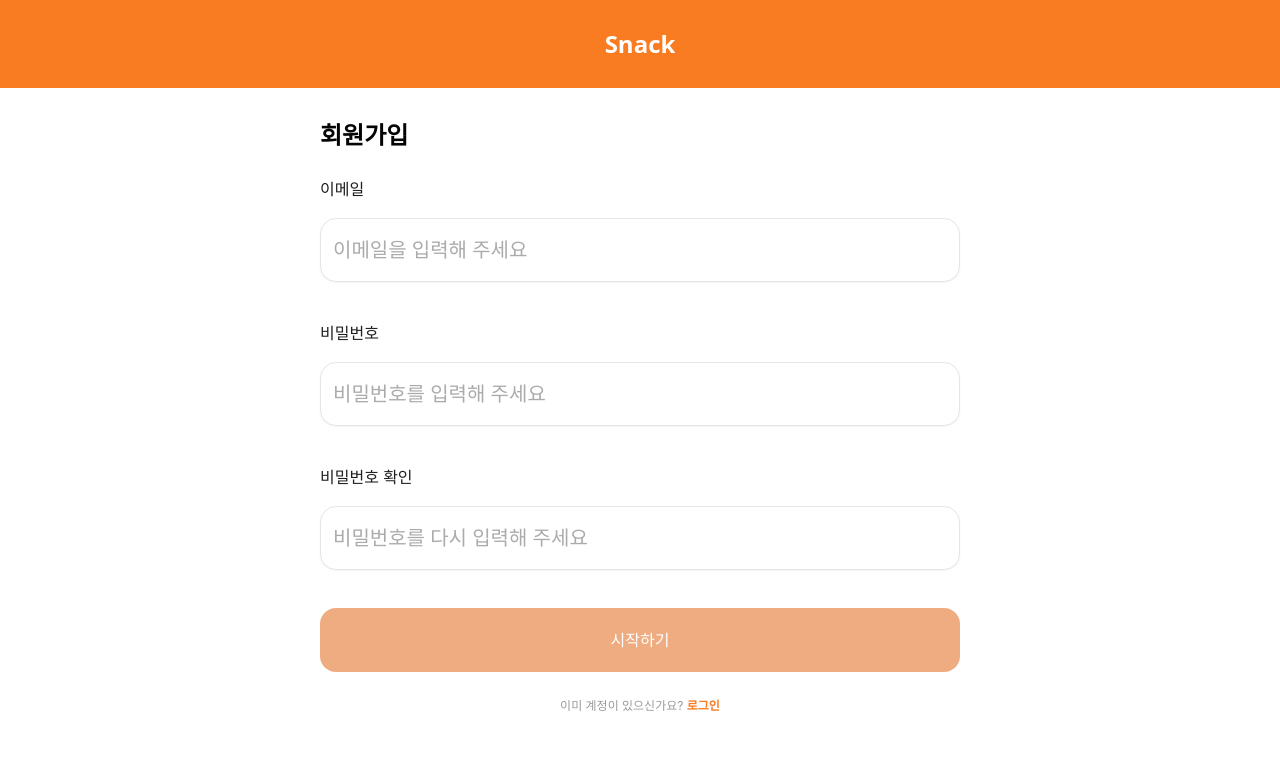
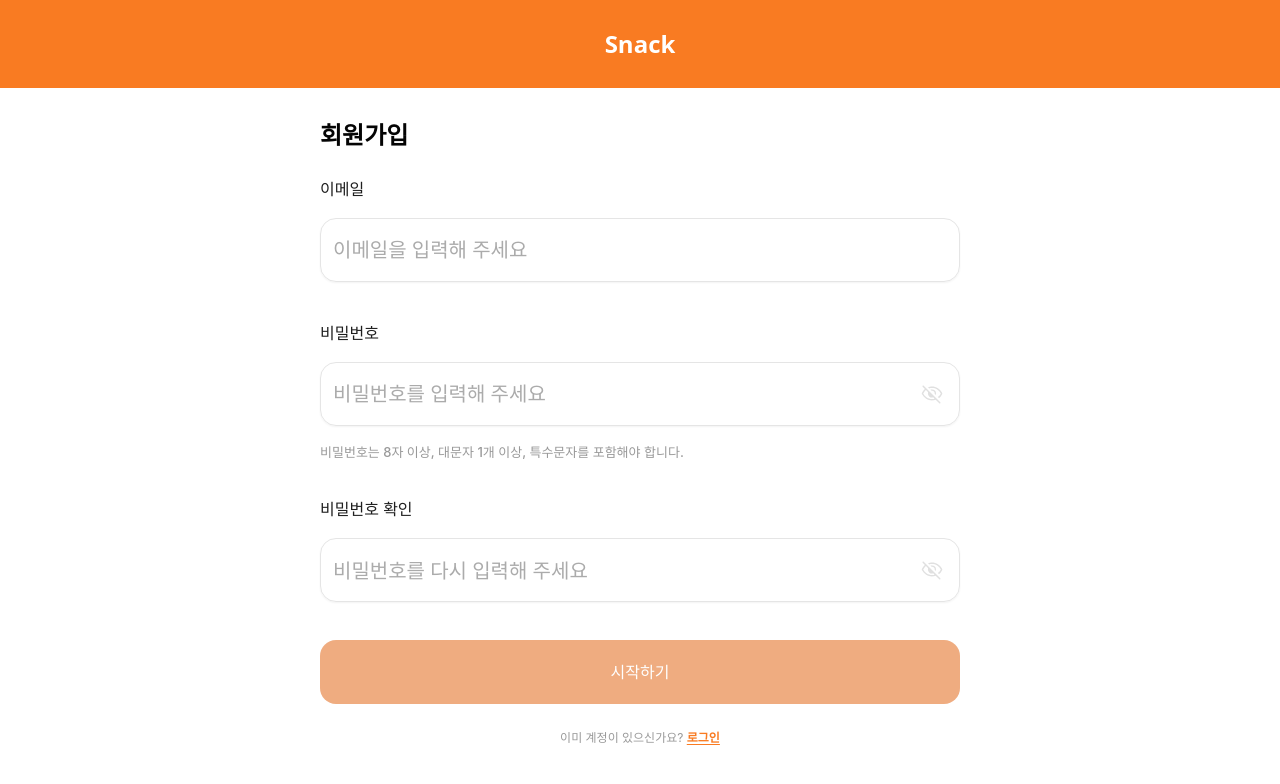
Before and after one commit to Codeit-Snack/frontend, a Next.js app: page /signup in a window 1280 px wide. Shown: the top 784 px of the page. Built offline with nearby package versions, Linux system fonts and the light colour scheme; a web font is replaced by a local one.

Commit message:
feat: refine signup login and landing ux

```diff
--- /dev/null
+++ b/src/app/login/page.tsx
@@ -0,0 +1,103 @@
+"use client"
+
+import Link from "next/link"
+import { FormEvent, useState } from "react"
+
+import { AuthGnb } from "@/components/auth/auth-gnb"
+import { Button } from "@/components/ui/button"
+import { Input } from "@/components/ui/input"
+import { PasswordInput } from "@/components/ui/password-input"
+
+const fieldWrapperClass =
+  "flex min-h-[86px] w-full max-w-[327px] flex-col items-start gap-2 self-stretch md:min-h-[112px] md:max-w-[640px] md:gap-4"
+const inputClass =
+  "h-[54px] w-full rounded-[16px] text-sm md:h-[64px] md:text-[20px]"
+
+export default function LoginPage() {
+  const [email, setEmail] = useState("")
+  const [password, setPassword] = useState("")
+  const canSubmit = email.trim().length > 0 && password.trim().length > 0
+
+  const handleSubmit = (event: FormEvent<HTMLFormElement>) => {
+    event.preventDefault()
+    if (!canSubmit) return
+
+    // TODO: connect login API
+    window.alert("로그인 조건이 충족되었습니다.")
+  }
+
+  return (
+    <main className="relative min-h-screen bg-white px-6 pb-12 pt-[86px] md:pt-[96px] lg:pt-[120px]">
+      <AuthGnb />
+      <section className="mx-auto flex w-full max-w-[640px] flex-col items-center gap-6">
+        <h1 className="w-full text-center text_2xl_semibold black_black_500_t">
+          로그인
+        </h1>
+
+        <form
+          className="flex w-full flex-col items-start gap-8"
+          noValidate
+          onSubmit={handleSubmit}
+        >
+          <div className={fieldWrapperClass}>
+            <label htmlFor="email" className="text_lg_medium black_black_400_t">
+              이메일
+            </label>
+            <Input
+              id="email"
+              name="email"
+              type="email"
+              placeholder="이메일을 입력해 주세요"
+              variant="outlined"
+              inputSize="md"
+              className={inputClass}
+              autoComplete="email"
+              value={email}
+              onChange={(event) => setEmail(event.target.value)}
+              required
+            />
+          </div>
+
+          <div className={fieldWrapperClass}>
+            <label htmlFor="password" className="text_lg_medium black_black_400_t">
+              비밀번호
+            </label>
+            <PasswordInput
+              id="password"
+              name="password"
+              placeholder="비밀번호를 입력해 주세요"
+              variant="outlined"
+              inputSize="md"
+              className={inputClass}
+              autoComplete="current-password"
+              value={password}
+              onChange={(event) => setPassword(event.target.value)}
+              toggleLabel="password"
+              required
+            />
+          </div>
+
+          <Button
+            type="submit"
+            variant="solid"
+            size="lg"
+            disabled={!canSubmit}
+            className="h-[54px] w-full max-w-[327px] disabled:cursor-not-allowed disabled:opacity-60 md:h-[64px] md:max-w-[640px]"
+          >
+            로그인
+          </Button>
+        </form>
+
+        <p className="text-center text_xs_regular gray_gray_500_t">
+          기업담당자이신가요?{" "}
+          <Link
+            href="/signup/super-admin"
+            className="text_xs_semibold text-[#F97B22] underline underline-offset-2"
+          >
+            가입하기
+          </Link>
+        </p>
+      </section>
+    </main>
+  )
+}
--- a/src/app/signup/page.tsx
+++ b/src/app/signup/page.tsx
@@ -1,31 +1,55 @@
 "use client"
 
+import Link from "next/link"
 import { FormEvent, useState } from "react"
-import Link from "next/link"
 
 import { AuthGnb } from "@/components/auth/auth-gnb"
 import { Button } from "@/components/ui/button"
 import { Input } from "@/components/ui/input"
+import { PasswordInput } from "@/components/ui/password-input"
 
 const fieldWrapperClass =
   "flex min-h-[86px] w-full max-w-[327px] flex-col items-start gap-2 self-stretch md:min-h-[112px] md:max-w-[640px] md:gap-4"
 const inputClass =
   "h-[54px] w-full rounded-[16px] text-sm md:h-[64px] md:text-[20px]"
+const errorInputClass =
+  "border-[#F97B22] focus-visible:border-[#F97B22] focus-visible:ring-0"
+const emailPattern = /^[^\s@]+@[^\s@]+\.[^\s@]+$/
+const passwordPattern = /^(?=.*[A-Z])(?=.*[^A-Za-z0-9]).{8,}$/
+const passwordGuideText =
+  "비밀번호는 8자 이상, 대문자 1개 이상, 특수문자를 포함해야 합니다."
 
 export default function SignupPage() {
   const [email, setEmail] = useState("")
   const [password, setPassword] = useState("")
   const [passwordConfirm, setPasswordConfirm] = useState("")
-  const [passwordFocused, setPasswordFocused] = useState(false)
+  const [emailTouched, setEmailTouched] = useState(false)
+  const [passwordTouched, setPasswordTouched] = useState(false)
   const [submitted, setSubmitted] = useState(false)
 
+  const normalizedEmail = email.trim()
+  const isEmailValid = emailPattern.test(normalizedEmail)
+  const isPasswordValid = passwordPattern.test(password)
+
+  const showEmailInvalid =
+    (emailTouched || submitted) &&
+    normalizedEmail.length > 0 &&
+    !isEmailValid
   const showPasswordRequired =
-    (passwordFocused || submitted) && password.trim().length === 0
+    (passwordTouched || submitted) && password.trim().length === 0
+  const showPasswordInvalid =
+    (passwordTouched || submitted) &&
+    password.trim().length > 0 &&
+    !isPasswordValid
   const showPasswordMismatch =
-    passwordConfirm.length > 0 && password !== passwordConfirm
+    (submitted || passwordConfirm.length > 0) &&
+    passwordConfirm.trim().length > 0 &&
+    password !== passwordConfirm
+
   const canSubmit =
-    email.trim().length > 0 &&
-    password.trim().length > 0 &&
+    normalizedEmail.length > 0 &&
+    isEmailValid &&
+    isPasswordValid &&
     passwordConfirm.trim().length > 0 &&
     password === passwordConfirm
 
@@ -36,7 +60,7 @@ export default function SignupPage() {
     if (!canSubmit) return
 
     // TODO: connect signup API
-    window.alert("가입 조건이 충족되었습니다.")
+    window.alert("회원가입 조건이 충족되었습니다.")
   }
 
   return (
@@ -61,39 +85,51 @@ export default function SignupPage() {
               placeholder="이메일을 입력해 주세요"
               variant="outlined"
               inputSize="md"
-              className={inputClass}
+              className={`${inputClass} ${showEmailInvalid ? errorInputClass : ""}`}
               autoComplete="email"
+              inputMode="email"
               value={email}
+              onBlur={() => setEmailTouched(true)}
               onChange={(event) => setEmail(event.target.value)}
+              aria-invalid={showEmailInvalid}
               required
             />
+            {showEmailInvalid && (
+              <p className="text_sm_medium text-[#F97B22]">
+                올바른 이메일 형식으로 입력해 주세요.
+              </p>
+            )}
           </div>
 
           <div className={fieldWrapperClass}>
             <label htmlFor="password" className="text_lg_medium black_black_400_t">
               비밀번호
             </label>
-            <Input
+            <PasswordInput
               id="password"
               name="password"
-              type="password"
               placeholder="비밀번호를 입력해 주세요"
               variant="outlined"
               inputSize="md"
               className={`${inputClass} ${
-                passwordFocused || password.trim().length > 0 || showPasswordRequired
-                  ? "border-[#F97B22] focus-visible:border-[#F97B22] focus-visible:ring-0"
-                  : ""
+                showPasswordRequired || showPasswordInvalid ? errorInputClass : ""
               }`}
               autoComplete="new-password"
               value={password}
-              onFocus={() => setPasswordFocused(true)}
-              onBlur={() => setPasswordFocused(false)}
+              onBlur={() => setPasswordTouched(true)}
               onChange={(event) => setPassword(event.target.value)}
+              aria-invalid={showPasswordRequired || showPasswordInvalid}
+              toggleLabel="password"
               required
             />
+            <p className="text_sm_medium gray_gray_500_t">{passwordGuideText}</p>
             {showPasswordRequired && (
-              <p className="text_sm_medium text-[#F97B22]">비밀번호를 입력해주세요</p>
+              <p className="text_sm_medium text-[#F97B22]">
+                비밀번호를 입력해 주세요.
+              </p>
+            )}
+            {showPasswordInvalid && (
+              <p className="text_sm_medium text-[#F97B22]">{passwordGuideText}</p>
             )}
           </div>
 
@@ -104,17 +140,18 @@ export default function SignupPage() {
             >
               비밀번호 확인
             </label>
-            <Input
+            <PasswordInput
               id="passwordConfirm"
               name="passwordConfirm"
-              type="password"
               placeholder="비밀번호를 다시 입력해 주세요"
               variant="outlined"
               inputSize="md"
-              className={inputClass}
+              className={`${inputClass} ${showPasswordMismatch ? errorInputClass : ""}`}
               autoComplete="new-password"
               value={passwordConfirm}
               onChange={(event) => setPasswordConfirm(event.target.value)}
+              aria-invalid={showPasswordMismatch}
+              toggleLabel="password confirmation"
               required
             />
             {showPasswordMismatch && (
@@ -134,9 +171,13 @@ export default function SignupPage() {
             시작하기
           </Button>
         </form>
+
         <p className="w-full max-w-[327px] text-center text_xs_regular gray_gray_500_t md:max-w-[640px]">
           이미 계정이 있으신가요?{" "}
-          <Link href="/login" className="text_xs_semibold primary_orange_400_t">
+          <Link
+            href="/login"
+            className="text_xs_semibold text-[#F97B22] underline underline-offset-2"
+          >
             로그인
           </Link>
         </p>
--- a/src/app/signup/super-admin/page.tsx
+++ b/src/app/signup/super-admin/page.tsx
@@ -1,15 +1,23 @@
 "use client"
 
+import Link from "next/link"
 import { FormEvent, useState } from "react"
 
 import { AuthGnb } from "@/components/auth/auth-gnb"
 import { Button } from "@/components/ui/button"
 import { Input } from "@/components/ui/input"
+import { PasswordInput } from "@/components/ui/password-input"
 
 const fieldWrapperClass =
   "flex min-h-[86px] w-full max-w-[327px] flex-col items-start gap-2 self-stretch md:min-h-[112px] md:max-w-[640px] md:gap-4"
 const inputClass =
   "h-[54px] w-full rounded-[16px] text-sm md:h-[64px] md:text-[20px]"
+const errorInputClass =
+  "border-[#F97B22] focus-visible:border-[#F97B22] focus-visible:ring-0"
+const emailPattern = /^[^\s@]+@[^\s@]+\.[^\s@]+$/
+const passwordPattern = /^(?=.*[A-Z])(?=.*[^A-Za-z0-9]).{8,}$/
+const passwordGuideText =
+  "비밀번호는 8자 이상, 대문자 1개 이상, 특수문자를 포함해야 합니다."
 
 export default function SuperAdminSignupPage() {
   const [managerName, setManagerName] = useState("")
@@ -18,17 +26,34 @@ export default function SuperAdminSignupPage() {
   const [passwordConfirm, setPasswordConfirm] = useState("")
   const [companyName, setCompanyName] = useState("")
   const [businessNumber, setBusinessNumber] = useState("")
-  const [passwordFocused, setPasswordFocused] = useState(false)
+  const [emailTouched, setEmailTouched] = useState(false)
+  const [passwordTouched, setPasswordTouched] = useState(false)
   const [submitted, setSubmitted] = useState(false)
 
+  const normalizedEmail = email.trim()
+  const isEmailValid = emailPattern.test(normalizedEmail)
+  const isPasswordValid = passwordPattern.test(password)
+
+  const showEmailInvalid =
+    (emailTouched || submitted) &&
+    normalizedEmail.length > 0 &&
+    !isEmailValid
   const showPasswordRequired =
-    (passwordFocused || submitted) && password.trim().length === 0
+    (passwordTouched || submitted) && password.trim().length === 0
+  const showPasswordInvalid =
+    (passwordTouched || submitted) &&
+    password.trim().length > 0 &&
+    !isPasswordValid
   const showPasswordMismatch =
-    passwordConfirm.length > 0 && password !== passwordConfirm
+    (submitted || passwordConfirm.length > 0) &&
+    passwordConfirm.trim().length > 0 &&
+    password !== passwordConfirm
+
   const canSubmit =
     managerName.trim().length > 0 &&
-    email.trim().length > 0 &&
-    password.trim().length > 0 &&
+    normalizedEmail.length > 0 &&
+    isEmailValid &&
+    isPasswordValid &&
     passwordConfirm.trim().length > 0 &&
     companyName.trim().length > 0 &&
     businessNumber.trim().length > 0 &&
@@ -52,7 +77,7 @@ export default function SuperAdminSignupPage() {
           기업담당자 회원가입
         </h1>
         <p className="text_sm_medium gray_gray_500_t">
-          *그룹 내 유저는 기업담당자의 초대 메일을 통해 가입이 가능합니다.
+          그룹 내 유저는 기업담당자의 초대 메일을 통해 가입이 가능합니다.
         </p>
 
         <form
@@ -61,7 +86,10 @@ export default function SuperAdminSignupPage() {
           onSubmit={handleSubmit}
         >
           <div className={fieldWrapperClass}>
-            <label htmlFor="managerName" className="text_lg_medium black_black_400_t">
+            <label
+              htmlFor="managerName"
+              className="text_lg_medium black_black_400_t"
+            >
               이름(기업 담당자)
             </label>
             <Input
@@ -89,39 +117,51 @@ export default function SuperAdminSignupPage() {
               placeholder="이메일을 입력해 주세요"
               variant="outlined"
               inputSize="md"
-              className={inputClass}
+              className={`${inputClass} ${showEmailInvalid ? errorInputClass : ""}`}
               autoComplete="email"
+              inputMode="email"
               value={email}
+              onBlur={() => setEmailTouched(true)}
               onChange={(event) => setEmail(event.target.value)}
+              aria-invalid={showEmailInvalid}
               required
             />
+            {showEmailInvalid && (
+              <p className="text_sm_medium text-[#F97B22]">
+                올바른 이메일 형식으로 입력해 주세요.
+              </p>
+            )}
           </div>
 
           <div className={fieldWrapperClass}>
             <label htmlFor="password" className="text_lg_medium black_black_400_t">
               비밀번호
             </label>
-            <Input
+            <PasswordInput
               id="password"
               name="password"
-              type="password"
               placeholder="비밀번호를 입력해 주세요"
               variant="outlined"
               inputSize="md"
               className={`${inputClass} ${
-                passwordFocused || password.trim().length > 0 || showPasswordRequired
-                  ? "border-[#F97B22] focus-visible:border-[#F97B22] focus-visible:ring-0"
-                  : ""
+                showPasswordRequired || showPasswordInvalid ? errorInputClass : ""
               }`}
               autoComplete="new-password"
               value={password}
-              onFocus={() => setPasswordFocused(true)}
-              onBlur={() => setPasswordFocused(false)}
+              onBlur={() => setPasswordTouched(true)}
               onChange={(event) => setPassword(event.target.value)}
+              aria-invalid={showPasswordRequired || showPasswordInvalid}
+              toggleLabel="password"
               required
             />
+            <p className="text_sm_medium gray_gray_500_t">{passwordGuideText}</p>
             {showPasswordRequired && (
-              <p className="text_sm_medium text-[#F97B22]">비밀번호를 입력해주세요</p>
+              <p className="text_sm_medium text-[#F97B22]">
+                비밀번호를 입력해 주세요.
+              </p>
+            )}
+            {showPasswordInvalid && (
+              <p className="text_sm_medium text-[#F97B22]">{passwordGuideText}</p>
             )}
           </div>
 
@@ -132,17 +172,18 @@ export default function SuperAdminSignupPage() {
             >
               비밀번호 확인
             </label>
-            <Input
+            <PasswordInput
               id="passwordConfirm"
               name="passwordConfirm"
-              type="password"
               placeholder="비밀번호를 다시 입력해 주세요"
               variant="outlined"
               inputSize="md"
-              className={inputClass}
+              className={`${inputClass} ${showPasswordMismatch ? errorInputClass : ""}`}
               autoComplete="new-password"
               value={passwordConfirm}
               onChange={(event) => setPasswordConfirm(event.target.value)}
+              aria-invalid={showPasswordMismatch}
+              toggleLabel="password confirmation"
               required
             />
             {showPasswordMismatch && (
@@ -153,7 +194,10 @@ export default function SuperAdminSignupPage() {
           </div>
 
           <div className={fieldWrapperClass}>
-            <label htmlFor="companyName" className="text_lg_medium black_black_400_t">
+            <label
+              htmlFor="companyName"
+              className="text_lg_medium black_black_400_t"
+            >
               회사명
             </label>
             <Input
@@ -201,6 +245,16 @@ export default function SuperAdminSignupPage() {
             시작하기
           </Button>
         </form>
+
+        <p className="w-full max-w-[327px] text-center text_xs_regular gray_gray_500_t md:max-w-[640px]">
+          이미 계정이 있으신가요?{" "}
+          <Link
+            href="/login"
+            className="text_xs_semibold text-[#F97B22] underline underline-offset-2"
+          >
+            로그인
+          </Link>
+        </p>
       </section>
     </main>
   )
--- /dev/null
+++ b/src/components/ui/password-input.tsx
@@ -0,0 +1,47 @@
+"use client"
+
+import * as React from "react"
+import Image from "next/image"
+
+import { Input } from "@/components/ui/input"
+import { cn } from "@/lib/utils"
+
+type PasswordInputProps = React.ComponentProps<typeof Input> & {
+  toggleLabel?: string
+}
+
+export function PasswordInput({
+  className,
+  toggleLabel = "password visibility",
+  ...props
+}: PasswordInputProps) {
+  const [isVisible, setIsVisible] = React.useState(false)
+
+  return (
+    <div className="relative w-full">
+      <Input
+        {...props}
+        type={isVisible ? "text" : "password"}
+        className={cn("pr-12 md:pr-14", className)}
+      />
+      <button
+        type="button"
+        onClick={() => setIsVisible((value) => !value)}
+        aria-label={isVisible ? `Hide ${toggleLabel}` : `Show ${toggleLabel}`}
+        className="absolute right-4 top-1/2 flex -translate-y-1/2 items-center justify-center text-[#ABABAB] transition-opacity hover:opacity-80"
+      >
+        <Image
+          src={
+            isVisible
+              ? "/assets/icons/visibility_on.svg"
+              : "/assets/icons/visibility_off.svg"
+          }
+          alt=""
+          width={24}
+          height={24}
+          aria-hidden
+        />
+      </button>
+    </div>
+  )
+}
```
Also changed, not shown: src/app/page.tsx (+42 -15 lines).
